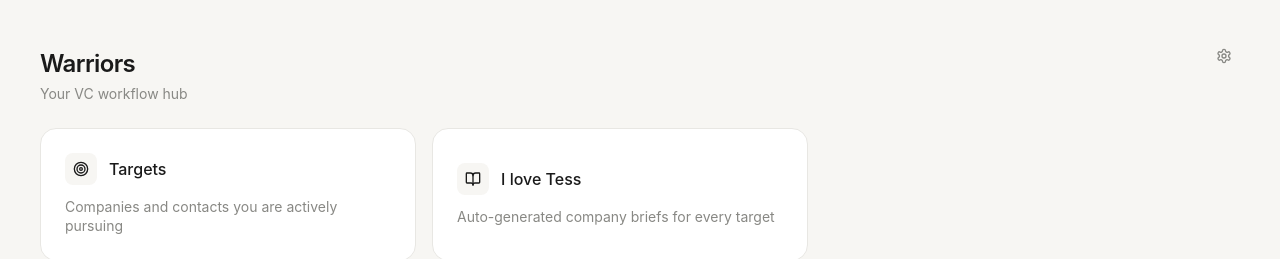
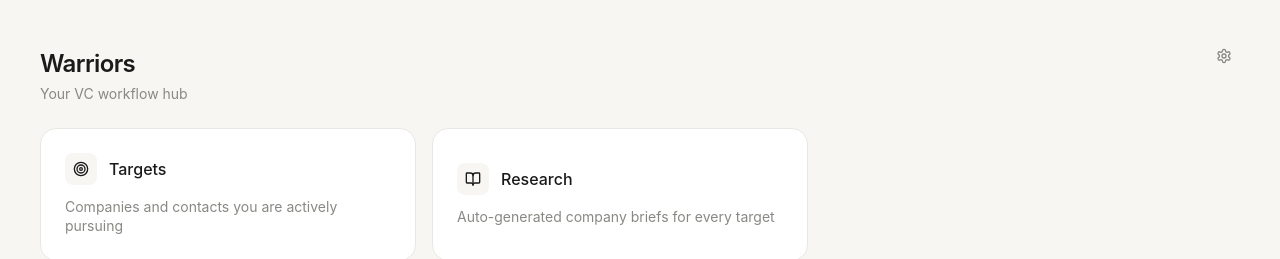
Before and after one commit to WilliamAShockley/warriors, a Next.js app in the folder apps/web/: page / in a window 1280 px wide. Shown: the top 259 px of the page. Built offline with nearby package versions, Linux system fonts and the light colour scheme.

Commit message:
adapt: Reverted the Research section label from "I love Tess" to "Research"

```diff
--- a/apps/web/src/app/page.tsx
+++ b/apps/web/src/app/page.tsx
@@ -14,7 +14,7 @@ const sections = [
   },
   {
     id: 'research',
-    label: 'I love Tess',
+    label: 'Research',
     icon: BookOpen,
     description: 'Auto-generated company briefs for every target',
     href: '/research',
```
